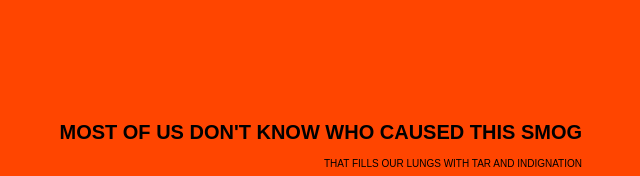
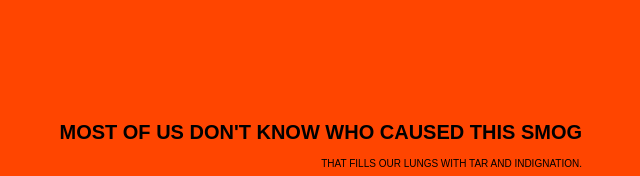
Before and after one commit to beyondmetallic/iml300-demo, a plain HTML site: page project-3/page-2.html in a window 1280 px wide. Shown: the top 176 px of the page, 590-1230 px from the left. Drawn offline with nearby package versions, Linux system fonts and the light colour scheme.

Commit message:
project 3

```diff
--- a/project-3/page-2.html
+++ b/project-3/page-2.html
@@ -12,7 +12,7 @@
 
 <body>
     <h1>MOST OF US DON'T KNOW WHO CAUSED THIS SMOG</h1>
-    <p>THAT FILLS OUR LUNGS WITH TAR AND INDIGNATION</p>
+    <p>THAT FILLS OUR LUNGS WITH TAR AND INDIGNATION.</p>
     <a href "https://beyondmetallic.github.io/iml300-demo/project-3/page-3.html"><img src="asset/smog2.jpg" width="500" height="350" alt=""></a>
 
 
```
